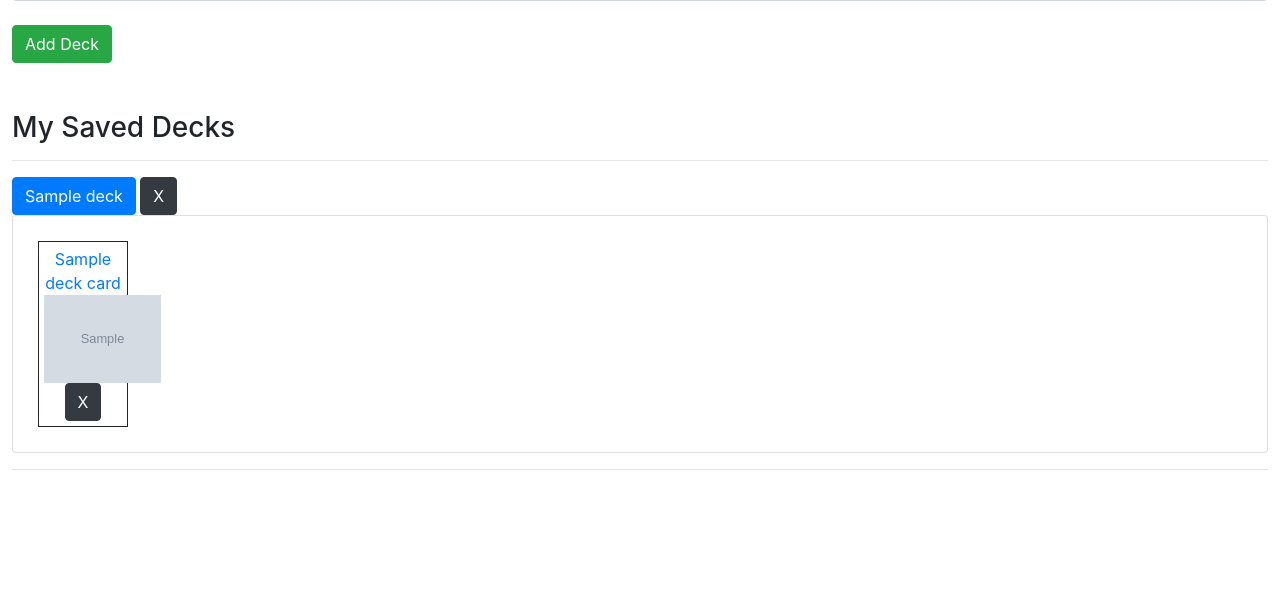
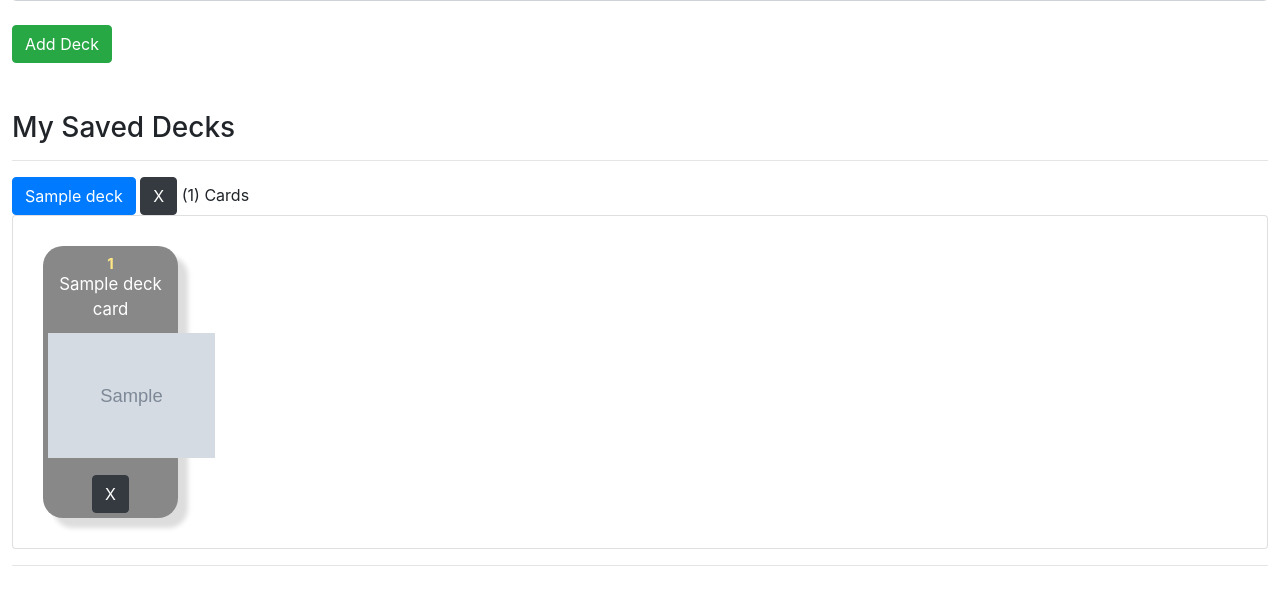
Before and after one commit to brettephillips/DatabaseAppDevelopment, a Flask app: page /mydecks in a window 1280 px wide, after a click that opens the changed part. Shown: the part 184-800 px from the top of the page. Run offline with Flask 2, Linux system fonts and the light colour scheme; the visitor is signed in with stand-in values (Sample User, id 1); tables that the repository leaves empty hold one stand-in row (values such as "Sample post"); grey boxes marked "Sample" are stand-in pictures; a database or web service that is not in the repository returns one stand-in record (values such as "Sample title"); some libraries are stand-ins or nearby versions.

Commit message:
finished mydecks page

```diff
--- a/mtg.py
+++ b/mtg.py
@@ -134,8 +134,8 @@ def search():
 			if cmc_value != '':
 				if cmc_sign == 'equals':
 					cards += Card.where(page=1).where(pageSize=40).where(cmc=cmc_value).all()
-				#elif cmc_sign == 'greater':
-				#	cards += Card.where(page=1).where(pageSize=40).where(cmc>=cmc_value).all()
+				# elif cmc_sign == 'greater':
+				# 	cards += Card.where(page=1).where(pageSize=40).where(cmc=cmc_value).all()
 				#elif cmc_sign == 'less':
 				#	cards += Card.where(page=1).where(pageSize=40).where(cmc<=cmc_value).all()
 			if power_value != '':
@@ -337,7 +337,7 @@ def mydecks():
 				conn = dbConnect()
 				cursor = conn.cursor()
 				# Select deck_card data
-				cursor.execute("SELECT api_id, card_name, image_url, card_id FROM deck_card WHERE deck_id = '%s'"% _id)
+				cursor.execute("SELECT api_id, card_name, image_url, card_id FROM deck_card WHERE deck_id = '%s' ORDER BY card_name"% _id)
 				cards = cursor.fetchall()
 
 				deck_cards.append(cards)
--- a/static/css/style.css
+++ b/static/css/style.css
@@ -101,13 +101,55 @@ span:hover {
   flex-direction: row !important;
 }
 
+.deck_card:nth-child(odd) {
+    background-color: #888888;
+}
+
+.deck_card:nth-child(even) {
+    background-color: #666666;
+}
+
+
 .deck_card {
-    border: 1px solid;
-    margin: 5px;
-    width: 90px;
+    /*border: 1px solid;*/
+    margin: 10px;
+    width: 135px;
+    border-radius: 20px;
     text-align: center;
     padding: 5px;
+    box-shadow: 10px 10px 5px #dddddd;
 }
+
+.deck_card:hover {
+  background-color: #444444;
+}
+
+.count {
+  color: #ffe884;
+  font-size: 15px;
+  font-weight: bold;
+}
+
+.deck_card a{
+  color:white;
+  position: relative;
+  top: -4px;
+  text-decoration: none;
+}
+.deck_card a img {
+    position: relative;
+    top: -13px;
+}
+
+.card_name {
+  font-size: 1.05em;
+  font-weight: normal;
+  height: 3em;
+  text-overflow: ellipsis;
+  overflow: hidden;
+}
+
+
 
 #page_container {
   padding: 12px;
--- a/templates/mydecks.html
+++ b/templates/mydecks.html
@@ -26,8 +26,13 @@
 
 			var add_deck_name = document.getElementById("add_deck_name").value;
 
-			// console.log(deck_name);
+			// validate for empty name
+			if (add_deck_name == "") {
+				document.getElementById("add_deck_error").innerHTML = "Deck must have a name";
+				document.getElementById("add_deck_name").style.borderColor = "red";
 
+			}
+			else {
 				$.ajax({
 				    url: "{{url_for('add_deck')}}",
 				    method: "POST",
@@ -44,6 +49,7 @@
 		                //document.getElementById("success").innerHTML = "Error adding card";
 		            }
 				});
+			}
 		}
 
 		// function to remove a user's deck
@@ -92,7 +98,10 @@
 					$('.modal-backdrop').remove();
 
 					// remove card
-			    	document.getElementById("card"+card_id).style.display =  "none";
+			    	document.getElementById("card"+card_id).remove();
+
+			    	// re-order cards
+			    	countCards();
 			    },
 	            error: function(error) {
 	                console.log(error);
@@ -105,9 +114,12 @@
 
 <div id="page_container">
 	<!-- add new deck form -->
-	<h3>Create a New Deck</h3>
+	<h3>Create a New Deck</h3> <span id="add_deck_error" style="color:red"></span>
 	<!-- <form id="add_deck" action="{{url_for('mydecks')}}" method="POST">  -->
 		<input class="form-control" type="text" maxlength="50" id="add_deck_name" name="add_deck_name" placeholder="Deck Name..." required>
+		<div class="invalid-feedback">
+        	Please provide a valid state.
+      	</div>
 		<br/>
 		<button class="btn btn-success" onclick="addDeck()">Add Deck</button>
 	<!-- </form> -->
@@ -128,6 +140,9 @@
 
 	  <!-- remove a deck -->
 	  <button type="button" class="btn btn-dark" data-toggle="modal" data-target="#deckModal{{ deck_ids[i] }}">X</button>
+
+	  <!-- number of cards -->
+	  <span class="cards_in_deck"></span>
 		<!-- Modal -->
 		<script>
 			$(document).on("click", "#rd_button{{ deck_ids[i] }}", function(event){
@@ -164,15 +179,17 @@
 
 
 					<!-- {{ loop.index }} -->
-					<span class="count"></span>
+					<span class="count"></span> <br/>
 
 
 					<a href='card/{{ card[0] }}'>
 
-						{{ card[1] }} <!-- Card Name --> <br/>
-						<img src="{{ card[2] }}" height="88">
+						<div class="card_name">
+						{{ card[1] }}
+						</div> <!-- Card Name --> <br/>
+						<img src="{{ card[2] }}" height="125">
 					</a>
-
+					<br/>
 					<!-- remove a card -->
 					<button type="button" class="btn btn-dark" data-toggle="modal" data-target="#cardModal{{ card[3] }}">X</button>
 						<!-- Modal -->
@@ -213,15 +230,27 @@
 </div>
 
 <script>
-	//print count
+	// print count first tim eon page load
 	$(document).ready(function() { countCards(); });
 
+	// function to order the cards by printing the count
 	function countCards() {
+		// get all deck elements
 		var decks = document.getElementsByClassName("deck_cards_holder");
-		for (var deck in decks) {
-			var cards = deck.childNodes;
+
+		// for each deck...
+		for (var i = 0; i < decks.length; i++) {
+			// get all cards in this deck
+			var cards = decks[i].getElementsByClassName("count");
+
+			// cards_in_deck
+			document.getElementsByClassName("cards_in_deck")[i].innerHTML = "("+cards.length+") Cards";
+
+			// for each card
 			for (var j =1; j <= cards.length; j++) {
-				console.log(""+j);
+				//console.log(""+j);
+				// set card number
+				cards[j-1].innerHTML = ""+j;
 			}
 		}
 	}
```
Also changed, not shown: DB Scripts/databaseExport.sql (+27 -8 lines), templates/card.html (+9 -1 lines), templates/search.html (+9 -9 lines), 1 other file. Lines whose indentation alone changed are shown as unchanged.
